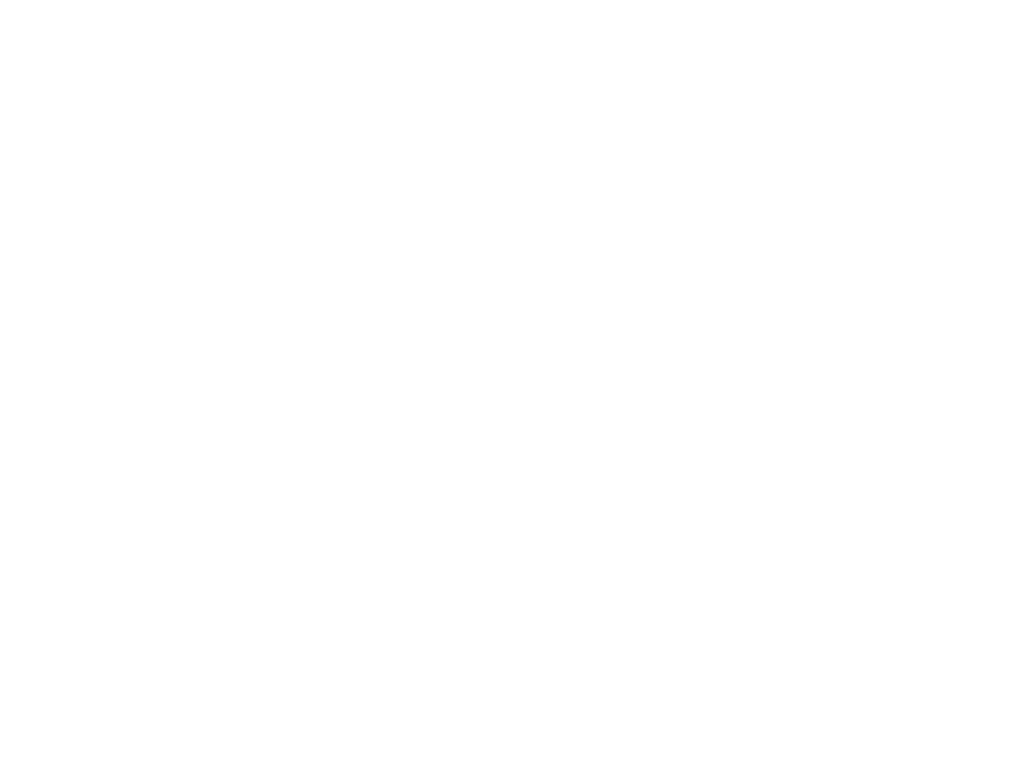
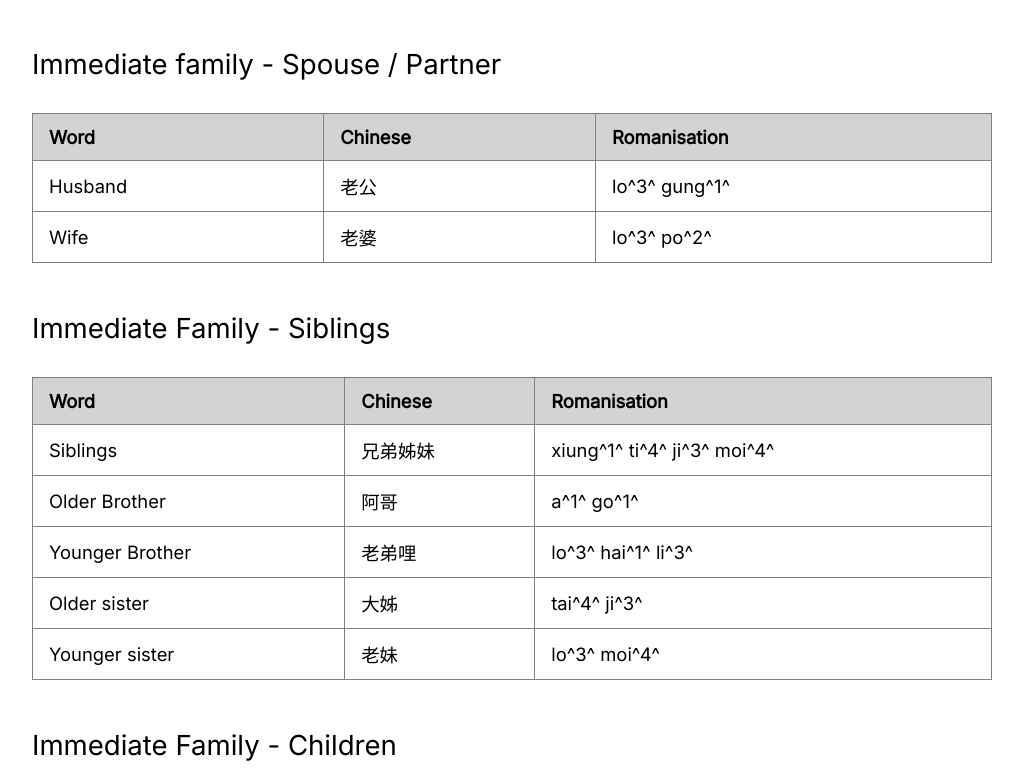
Before and after one commit to steven-lay/easttimoresehakka-dictionary-site, a Next.js app: page /family in a window 1280 px wide. Before the commit this address had no page. Shown: the part 595-1377 px from the top of the page, without its empty margins (128-1151 px from the left). Before the commit the page ends 880 px from the top, so only its background shows below. Built offline with nearby package versions, Linux system fonts and the light colour scheme.

Commit message:
Added family page, move dictionary to seperate page

```diff
--- a/src/components/Header.jsx
+++ b/src/components/Header.jsx
@@ -22,7 +22,7 @@
           <FlagText>East Timorese Hakka</FlagText>
         </ContentLeft>
         <ContentRight>
-          <Link href="/">
+          <Link href="/dictionary">
             <StyledLink>Dictionary</StyledLink>
           </Link>
           <DocsDropdown />
--- a/src/pages/index.jsx
+++ b/src/pages/dictionary.jsx
@@ -4,7 +4,7 @@
 import ResultsList from '~/components/ResultsList'
 import SearchSection from '~/components/SearchSection'
 
-export default function Home({ result: data }) {
+export default function Dictionary({ result: data }) {
   const [filteredData, setfilteredData] = useState([])
   const [showResults, setShowResults] = useState(false)
 
--- /dev/null
+++ b/src/pages/family.mdx
@@ -0,0 +1,163 @@
+import MDwrapper from '~/components/MDwrapper';
+
+export default function Layout({ children }) {
+  return (
+    <MDwrapper seoTitle="Family Tree">
+      {children}
+    </MDwrapper>
+  )
+}
+
+# Family Tree
+
+## Immediate family - Parents
+
+|      Word       | Chinese | Romanisation |
+|-----------------|-------|--------------|
+|  Parents         |  爺哀   | ya^2^ oi^1^      |
+|  Father (direct)  |  阿爸   | a^1^ ba^1^       |
+|  Father (indirect) |  爺哩   | ya^2^ li^3^      |
+|  Mother (direct)  |   阿姆  | a^1^ me^1^       |
+|  Mother (indirect) |  哀哩   | oi^1^ li^3^      |
+
+## Immediate family - Spouse / Partner
+
+| Word    | Chinese | Romanisation |
+|---------|---------|--------------|
+| Husband | 老公    | lo^3^ gung^1^    |
+| Wife    | 老婆    | lo^3^ po^2^      |
+
+## Immediate Family - Siblings
+
+| Word            | Chinese  | Romanisation        |
+|-----------------|----------|---------------------|
+| Siblings        | 兄弟姊妹 | xiung^1^ ti^4^ ji^3^ moi^4^ |
+| Older Brother   | 阿哥     | a^1^ go^1^              |
+| Younger Brother | 老弟哩   | lo^3^ hai^1^ li^3^        |
+| Older sister    | 大姊     | tai^4^ ji^3^            |
+| Younger sister  | 老妹     | lo^3^ moi^4^            |
+
+## Immediate Family - Children
+
+| Word              | Chinese | Romanisation |
+|-------------------|---------|--------------|
+| Children          | 細𧊅    | se^4^ guai^3^    |
+| Children (formal) | 子女    | ji^3^ m^3^       |
+| Son               | 倈哩    | lai^4^ li^3^     |
+| Daughter          | 妹哩    | moi^4^ li^3^     |
+
+## Family - Grandchildren
+
+| Word                                | Chinese | Romanisation   |
+|-------------------------------------|---------|----------------|
+| Grandchildren (son’s children)      | 孫哩    | sun^1^ ni^3^       |
+| Grandson (son’s son)                | 孫哩    | sun^1^ ni^3^       |
+| Granddaughter (son’s daughter)      | 孫女    | sun^1^ m^3^        |
+| Grandchildren (daughter’s children) | 外孫哩  | ngoi^4^ sun^1^ ni^3^ |
+| Grandson (daughter’s son)           | 外孫哩  | ngoi^4^ sun^1^ ni^3^ |
+| Granddaughter (daughter’s daughter) | 外孫女  | ngoi^4^ sun^1^ m^3^  |
+
+## Family - Grandparents
+
+| Word                 | Chinese | Romanisation   |
+|----------------------|---------|----------------|
+| Paternal Grandfather | 阿公    | a^1^ gung^1^       |
+| Paternal Grandmother | 阿婆    | a^1^ po^2^         |
+| Maternal Grandfather | 外阿公  | ngoi^4^ a^1^ gung^1^ |
+| Maternal Grandmother | 外阿婆  | ngoi^4^ a^1^ po^2^   |
+
+## Family - Nieces and Nephews
+
+| Word               | Chinese | Romanisation   |
+|--------------------|---------|----------------|
+| Brother’s son      | 侄哩    | qit^6^ di^3^       |
+| Brother’s daughter | 侄女    | qit^6^ m^3^        |
+| Sister’s son       | 外甥哩  | ngoi^4^ sen^1^ ni^3^ |
+| Sister’s daughter  | 外甥女  | ngoi^4^ sen^1^ m^3^  |
+
+## Family - Great Grandparents
+
+| Word                       | Chinese | Romanisation |
+|----------------------------|---------|--------------|
+| Paternal Great Grandfather | 公太    | gung^1^ tai^4^   |
+| Paternal Great Grandmother | 婆太    | po^2^ tai^4^     |
+| Maternal Great Grandfather | 阿太    | a^1^ tai^4^      |
+| Maternal Great Grandmother | 阿太    | a^1^ tai^4^      |
+
+## Family - Uncles
+
+| Word                      | Chinese | Romanisation |
+|---------------------------|---------|--------------|
+| Father’s older brother    | 阿伯    | a^1^ bak^^5^^      |
+| Father’s younger brother  | 阿叔    | a^1^ suk^5^      |
+| Father’s sister’s husband | 姑丈    | gu^1^ cong^1^    |
+| Mother’s brother          | 阿舅    | a^1^ kiu^1^      |
+| Mother’s sister’s husband | 姨丈    | yi^2^ cong^2^    |
+
+## Family - Aunties
+
+| Word                            | Chinese | Romanisation |
+|---------------------------------|---------|--------------|
+| Father’s older brother’s wife   | 伯姆    | bak^5^ me^1^     |
+| Father’s younger brother’s wife | 叔姆    | suk^5^ me^1^     |
+| Father’s older sister           | 阿姑    | a^1^ gu^1^       |
+| Mother’s sister                 | 阿姨    | a^1^ yi^2^       |
+
+## Family - Paternal cousins
+
+| Word                                               | Chinese  | Romanisation         |
+|----------------------------------------------------|----------|----------------------|
+| Father’s brother’s sons                            | 叔伯兄弟 | suk^5^ bak^5^ xiung^1^ ti^4^ |
+| Father’s brother’s son (older than oneself)        | 叔伯阿哥 | suk^5^ bak^5^ a^1^ go^1^     |
+| Father’s brother’s son (younger than oneself)      | 叔伯老弟 | suk^5^ bak^5^ lo^3^ hai^1^   |
+| Father’s brother’s daughters                       | 叔伯姊妹 | suk^5^ bak^5^ ji^3^ moi^4^   |
+| Father’s brother’s daughter (older than oneself)   | 叔伯大姊 | suk^5^ bak^5^ tai^4^ ji^3^   |
+| Father’s brother’s daughter (younger than oneself) | 叔伯老妹 | suk^5^ bak^5^ lo^3^ moi^4^   |
+| Father’s sister’s sons                            | 表兄弟  | biau^3^ xiung^1^ ti^4^ |
+| Father’s sister’s son (older than oneself)        | 表哥    | biau^3^ go^1^        |
+| Father’s sister’s son (younger than oneself)      | 表弟    | biau^3^ ti^4^        |
+| Father’s sister’s daughters                       | 表姊妹  | biau^3^ ji^3^ moi^4^   |
+| Father’s sister’s daughter (older than oneself)   | 表姊    | biau^3^ ji^3^        |
+| Father’s sister’s daughter (younger than oneself) | 表妹    | biau^3^ moi^4^       |
+
+## Family - Maternal cousins
+
+| Word                                               | Chinese | Romanisation     |
+|----------------------------------------------------|---------|------------------|
+| Mother’s sibling’s sons                            | 表兄弟  | biau^3^ xiung^1^ ti^4^ |
+| Mother’s sibling’s son (older than oneself)        | 表哥    | biau^3^ go^1^        |
+| Mother’s sibling’s son (younger than oneself)      | 表弟    | biau^3^ ti^4^        |
+| Mother’s sibling’s daughters                       | 表姊妹  | biau^3^ ji^3^ moi^4^   |
+| Mother’s sibling’s daughter (older than oneself)   | 表姊    | biau^3^ ji^3^        |
+| Mother’s sibling’s daughter (younger than oneself) | 表妹    | biau^3^ moi^4^       |
+
+## Family - Parents-in-law
+
+| Word             | Chinese | Romanisation   |
+|------------------|---------|----------------|
+| Husband’s father | 家官    | ga^1^ guon^1^      |
+| Husband’s mother | 家娘    | ga^1^ nyiong^^2^^    |
+| Wife’s father    | 丈人佬  | cong^1^ min^2^ lo^^3^^ |
+| Wife’s mother    | 丈人哀  | cong^1^ min^2^ oi^1^ |
+
+## Family - Siblings-in-law
+
+| Word                     | Chinese  | Romanisation       |
+|--------------------------|----------|--------------------|
+| Older brother’s wife     | 阿嫂     | a^1^ so^3^             |
+| Younger brother’s wife   | 老弟心臼 | lo^3^ hai^1^ sim^1^ kiu^1^ |
+| Older sister’s husband   | 姊丈     | ji^3^ cong^1^          |
+| Younger sister’s husband | 老妹婿   | lo^3^ moi^^4^^ se^4^       |
+| Husband’s older brother   | 大郎    | tai^4^ long^2^       |
+| Husband’s younger brother | 細郎    | se^4^ long^2^        |
+| Husband’s older sister    | 大娘姊  | tai^4^ nyiong^2^ ji^3^ |
+| Husband’s younger sister  | 小娘姑  | seu^3^ nyiong^2^ gu^1^ |
+| Wife’s brothers           | 妻舅哩  | qi^1^ kiu^1^ li^3^     |
+| Wife’s sister             | 姨哩    | yi^2^ li^3^          |
+
+## Family - Children-in-law
+
+| Word            | Chinese | Romanisation |
+|-----------------|---------|--------------|
+| Son-in-law      | 婿郎    | se^4^ long^2^    |
+| Daughter-in-law | 心臼    | sim^1^ kiu^1^    |
```
Also changed, not shown: src/pages/index.mdx (added, +11 -0 lines).
